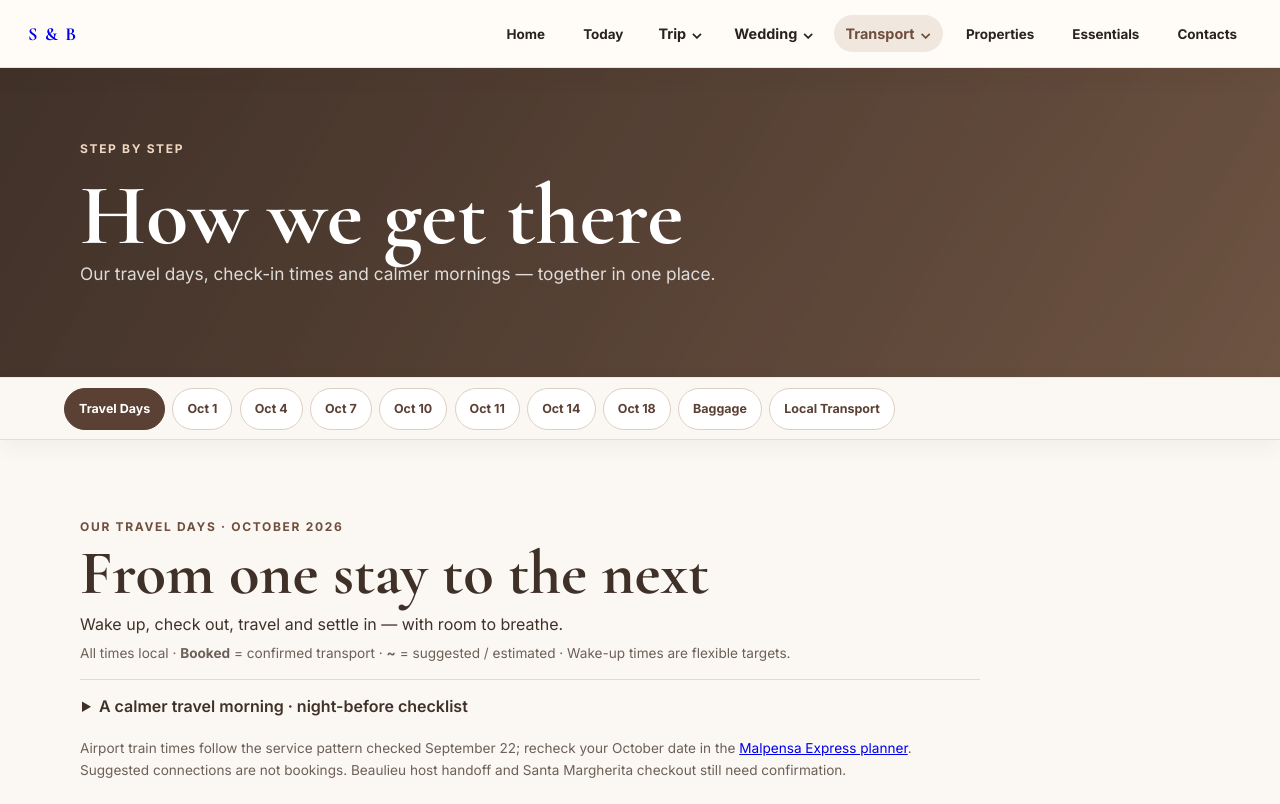
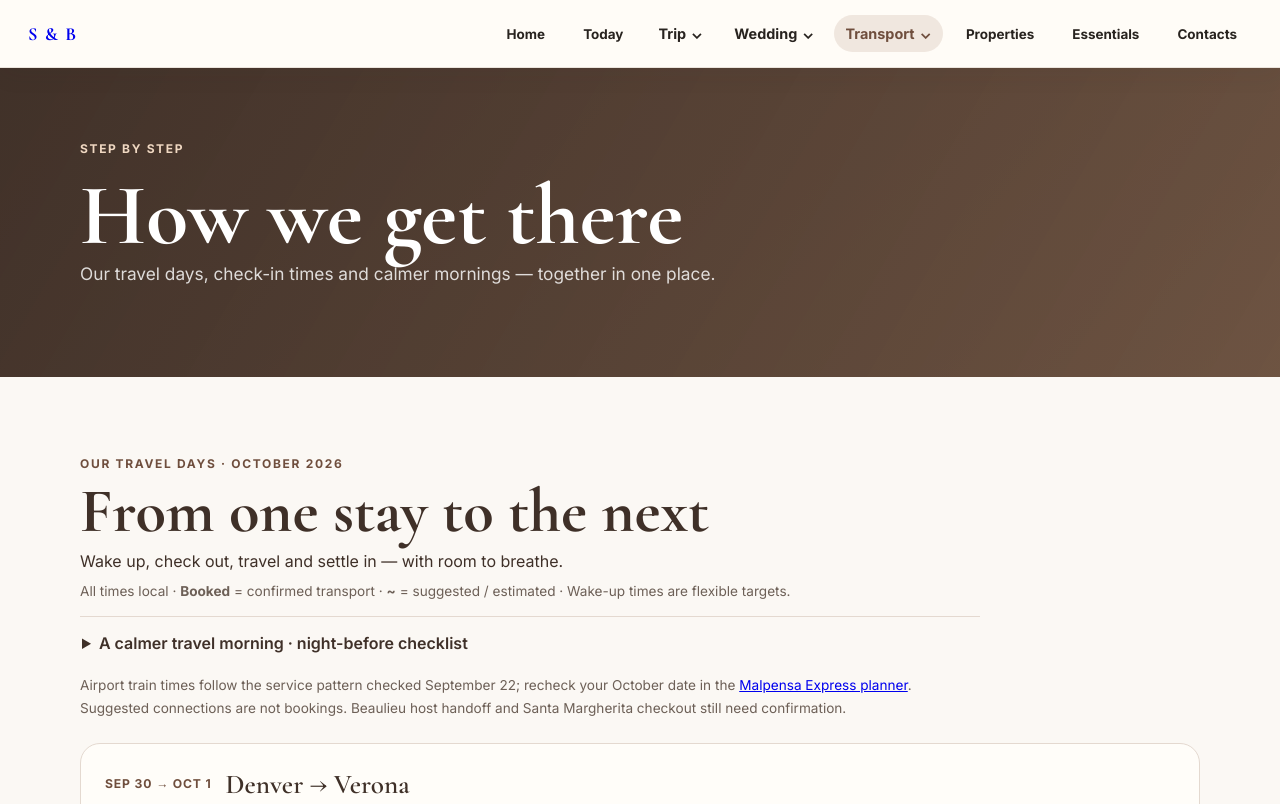
Before and after one commit to BrendonBarela/Italy-Wedding-Trip-SeraAndBrendon1010, a plain HTML site: page transportation.html in a window 1280 px wide. Shown: the top 804 px of the page. Drawn offline with nearby package versions, Linux system fonts and the light colour scheme.

Commit message:
Remove redundant Transport section bar

```diff
--- a/transportation.html
+++ b/transportation.html
@@ -36,18 +36,6 @@
 </style></head><body id="top">
 <header class="site-header"><a class="brand" href="index.html">S &amp; B</a><button class="mobile-nav-toggle" type="button" aria-expanded="false" aria-controls="site-nav"><span class="mobile-nav-label">Menu</span><span class="mobile-nav-icon" aria-hidden="true">☰</span></button><nav id="site-nav" class="site-nav single-trip-nav" aria-label="Trip navigation"><a href="index.html">Home</a><a class="today-nav trip-today-link" href="today.html" hidden>Today</a><a href="packing.html">Packing</a><a href="verona.html">Verona</a><a href="parma.html">Parma</a><a href="ispra.html">Ispra</a><a href="santa-margherita.html">Santa Margherita</a><a href="nice.html">Nice</a><a href="wedding.html">Wedding</a><a href="transportation.html">Transport</a></nav></header>
 <main><section class="page-hero transport-hero"><div class="shell"><p class="eyebrow">Step by step</p><h1>How we get there</h1><p>Our travel days, check-in times and calmer mornings — together in one place.</p></div></section>
-<div class="page-subnav-wrap"><nav class="page-subnav transport-subnav" aria-label="Transportation page navigation">
-<a class="active" href="#travel-schedule">Travel Days</a>
-<a href="#oct-01">Oct 1</a>
-<a href="#oct-04">Oct 4</a>
-<a href="#oct-07">Oct 7</a>
-<a href="#oct-10">Oct 10</a>
-<a href="#oct-11">Oct 11</a>
-<a href="#oct-14">Oct 14</a>
-<a href="#oct-18">Oct 18</a>
-<a href="#baggage">Baggage</a>
-<a href="#local-riviera">Local Transport</a>
-</nav></div>
 <section class="shell section" id="travel-schedule"><div class="schedule-intro"><p class="kicker">Our travel days · October 2026</p><h2>From one stay to the next</h2><p>Wake up, check out, travel and settle in — with room to breathe.</p><p class="schedule-legend">All times local · <strong>Booked</strong> = confirmed transport · <strong>~</strong> = suggested / estimated · Wake-up times are flexible targets.</p><details><summary>A calmer travel morning · night-before checklist</summary><p class="text-small">Pack everything except toiletries; lay out clothes; charge phones; put passports, tickets and keys together; set a wake-up alarm and a separate “time to leave” alarm. The morning plans include breakfast and a cushion for finding things. Add your usual extra time if these windows feel short.</p></details><p class="schedule-legend">Airport train times follow the service pattern checked September 22; recheck your October date in the <a href="https://www.malpensaexpress.it/en/">Malpensa Express planner</a>. Suggested connections are not bookings. Beaulieu host handoff and Santa Margherita checkout still need confirmation.</p></div><section class="travel-day" id="oct-01" aria-label="September 30 to October 1, Denver to Verona">
 <div class="dayhead"><span class="viz-badge">SEP 30 → OCT 1</span><h3>Denver → Verona</h3></div>
 <div class="wake"><div class="label">Suggested wake-up</div><p><strong>8:30 AM Sept. 30 · Denver time</strong></p><p class="text-small">Easy morning for breakfast, final packing and documents. Airport departure from home still depends on the drive. Oct. 1: sleep as you can on the overnight flight.</p></div>
@@ -160,4 +148,4 @@
 </div></section>
 </main>
 <footer><div class="shell footer-inner"><div><strong>Sera &amp; Brendon</strong><span>Italy &amp; France Wedding Trip • October 2026</span></div><span class="footer-links"><a href="today.html">Today</a><a href="index.html">Home</a></span></div></footer>
-<script src="trip-data.js?v=28"></script><script src="script.js?v=28"></script><script src="enhancements.js?v=6"></script><script src="ux.js?v=25"></script><script src="private.js?v=28"></script></body></html>
+<script src="trip-data.js?v=28"></script><script src="script.js?v=28"></script><script src="enhancements.js?v=6"></script><script src="ux.js?v=26"></script><script src="private.js?v=28"></script></body></html>
```
